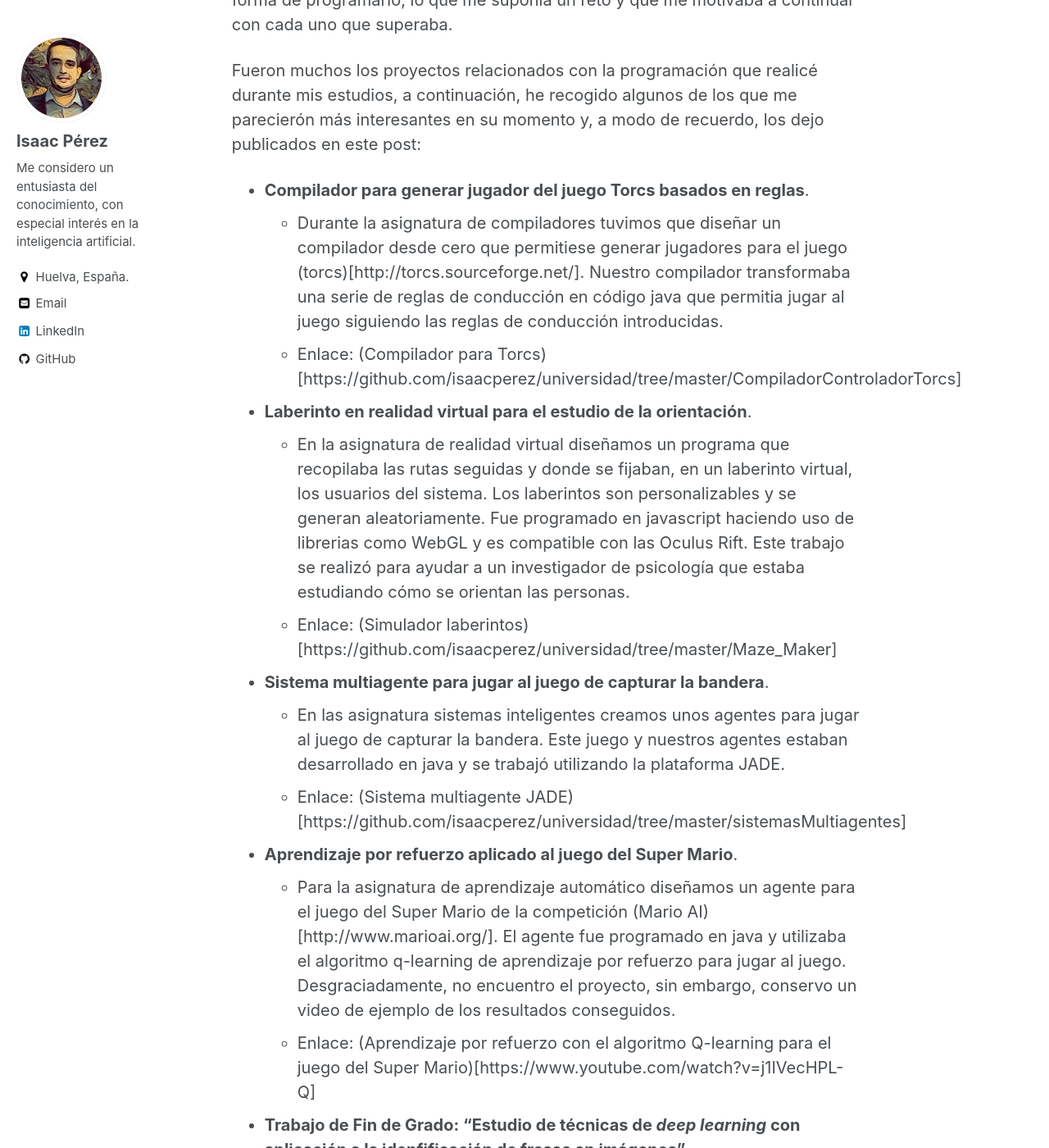
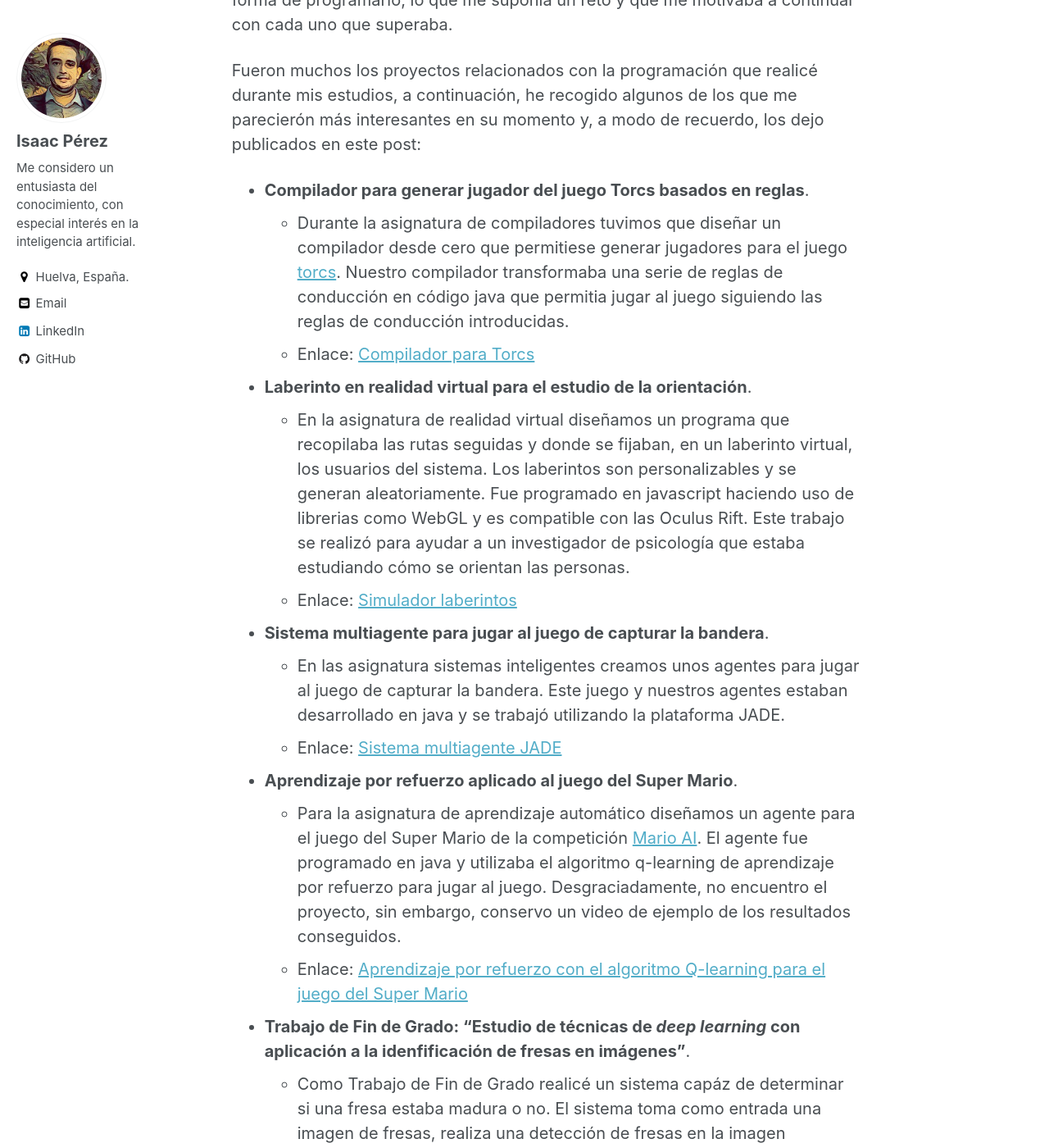
Before and after one commit to isaacperez/isaacperez.github.io, a Jekyll site: the page built from _posts/2018-02-01-Universidad.md, in a window 1280 px wide and 1400 px high, scrolled down 463 px. Shown: the whole window at 82% size. Built offline with Jekyll 4.4.1, drawn with Linux system fonts in a browser that asks for light colours; comment, search, counter and statistics services are not loaded; some of the changed text lies outside the part shown.

Commit message:
corrección errores formato url

```diff
--- a/_posts/2018-02-01-Universidad.md
+++ b/_posts/2018-02-01-Universidad.md
@@ -11,17 +11,17 @@ Una de las cosas que más me llamó la atención fue la programación. Me parec
 Fueron muchos los proyectos relacionados con la programación que realicé durante mis estudios, a continuación, he recogido algunos de los que me parecierón más interesantes en su momento y, a modo de recuerdo, los dejo publicados en este post:
 
 - **Compilador para generar jugador del juego Torcs basados en reglas**.
-  - Durante la asignatura de compiladores tuvimos que diseñar un compilador desde cero que permitiese generar jugadores para el juego (torcs)[http://torcs.sourceforge.net/]. Nuestro compilador transformaba una serie de reglas de conducción en código java que permitia jugar al juego siguiendo las reglas de conducción introducidas.
-  - Enlace: (Compilador para Torcs)[https://github.com/isaacperez/universidad/tree/master/CompiladorControladorTorcs]
+  - Durante la asignatura de compiladores tuvimos que diseñar un compilador desde cero que permitiese generar jugadores para el juego [torcs](http://torcs.sourceforge.net/). Nuestro compilador transformaba una serie de reglas de conducción en código java que permitia jugar al juego siguiendo las reglas de conducción introducidas.
+  - Enlace: [Compilador para Torcs](https://github.com/isaacperez/universidad/tree/master/CompiladorControladorTorcs)
 - **Laberinto en realidad virtual para el estudio de la orientación**.
   - En la asignatura de realidad virtual diseñamos un programa que recopilaba las rutas seguidas y donde se fijaban, en un laberinto virtual, los usuarios del sistema. Los laberintos son personalizables y se generan aleatoriamente. Fue programado en javascript haciendo uso de librerias como WebGL y es compatible con las Oculus Rift. Este trabajo se realizó para ayudar a un investigador de psicología que estaba estudiando cómo se orientan las personas.
-  - Enlace: (Simulador laberintos)[https://github.com/isaacperez/universidad/tree/master/Maze_Maker]
+  - Enlace: [Simulador laberintos](https://github.com/isaacperez/universidad/tree/master/Maze_Maker)
 - **Sistema multiagente para jugar al juego de capturar la bandera**.
   - En las asignatura sistemas inteligentes creamos unos agentes para jugar al juego de capturar la bandera. Este juego y nuestros agentes estaban desarrollado en java y se trabajó utilizando la plataforma JADE.
-  - Enlace: (Sistema multiagente JADE)[https://github.com/isaacperez/universidad/tree/master/sistemasMultiagentes]
+  - Enlace: [Sistema multiagente JADE](https://github.com/isaacperez/universidad/tree/master/sistemasMultiagentes)
 - **Aprendizaje por refuerzo aplicado al juego del Super Mario**.
-  - Para la asignatura de aprendizaje automático diseñamos un agente para el juego del Super Mario de la competición (Mario AI)[http://www.marioai.org/]. El agente fue programado en java y utilizaba el algoritmo q-learning de aprendizaje por refuerzo para jugar al juego. Desgraciadamente, no encuentro el proyecto, sin embargo, conservo un video de ejemplo de los resultados conseguidos.
-  - Enlace: (Aprendizaje por refuerzo con el algoritmo Q-learning para el juego del Super Mario)[https://www.youtube.com/watch?v=j1IVecHPL-Q]
+  - Para la asignatura de aprendizaje automático diseñamos un agente para el juego del Super Mario de la competición [Mario AI](http://www.marioai.org/). El agente fue programado en java y utilizaba el algoritmo q-learning de aprendizaje por refuerzo para jugar al juego. Desgraciadamente, no encuentro el proyecto, sin embargo, conservo un video de ejemplo de los resultados conseguidos.
+  - Enlace: [Aprendizaje por refuerzo con el algoritmo Q-learning para el juego del Super Mario](https://www.youtube.com/watch?v=j1IVecHPL-Q)
 - **Trabajo de Fin de Grado: "Estudio de técnicas de _deep learning_ con aplicación a la idenfificación de fresas en imágenes"**.
   - Como Trabajo de Fin de Grado realicé un sistema capáz de determinar si una fresa estaba madura o no. El sistema toma como entrada una imagen de fresas, realiza una detección de fresas en la imagen mediante recuadros para, a continuación, segmentar de cada una de las fresas detectadas y, por último, determinar si las fresas estan maduras o no. Para su realización se empleó una técnica de _deep learning_ conocida como redes neuronales convolucionales.
-  - Enlace: (Memoria TFG)[https://github.com/isaacperez/universidad/blob/master/memoriaTFG.pdf]
+  - Enlace: [Memoria TFG](https://github.com/isaacperez/universidad/blob/master/memoriaTFG.pdf)
```
